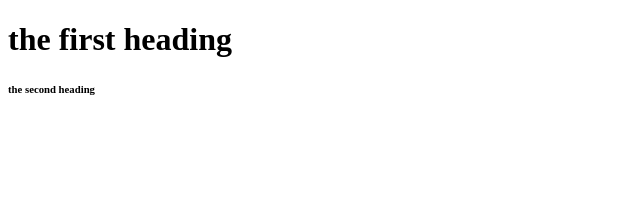
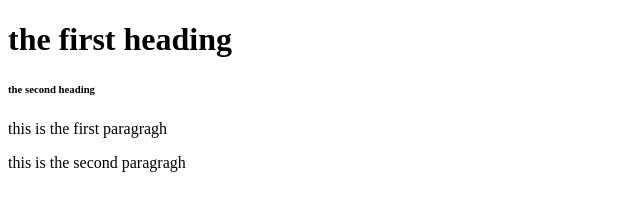
Before and after one commit to 1-ken/tainer, a plain HTML site: page index.html in a window 1280 px wide. Shown: the whole page, without its empty margins (0-640 px from the left). Drawn offline with Linux system fonts and the light colour scheme.

Commit message:
additions

```diff
--- a/index.html
+++ b/index.html
@@ -8,5 +8,7 @@
 <body>
     <h1>the first heading</h1>
     <h6>the second heading</h6>
+    <p>this is the first paragragh</p>
+    <p>this is the second paragragh</p>
 </body>
 </html>
```
